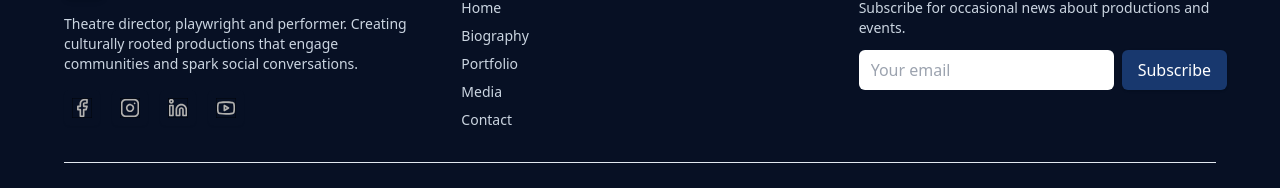
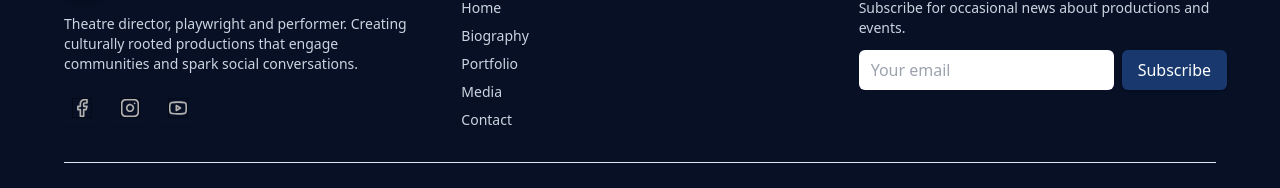
Before and after one commit to aayushGhimire321/Pradip_kumar_chaudhary, a React (Vite) app in the folder project/: page / in a window 1280 px wide. Shown: the part 2372-2560 px from the top of the page. Built offline with nearby package versions, Linux system fonts and the light colour scheme.

Commit message:
chore(footer): remove LinkedIn icon from social links

```diff
--- a/project/src/components/Footer/Footer.tsx
+++ b/project/src/components/Footer/Footer.tsx
@@ -4,7 +4,6 @@ import { Link } from "react-router-dom";
 const socialIcons = [
   { src: "/container-3.svg", alt: "Facebook", url: "https://www.facebook.com/pradip.k.chaudhary.1" },
   { src: "/container.svg", alt: "Social icon 2", url: "#" },
-  { src: "/container-1.svg", alt: "Social icon 3", url: "#" },
   // YouTube (set to the provided channel)
   { src: "/container-2.svg", alt: "YouTube", url: "https://www.youtube.com/@devdatcreations4526" },
 ];
```
